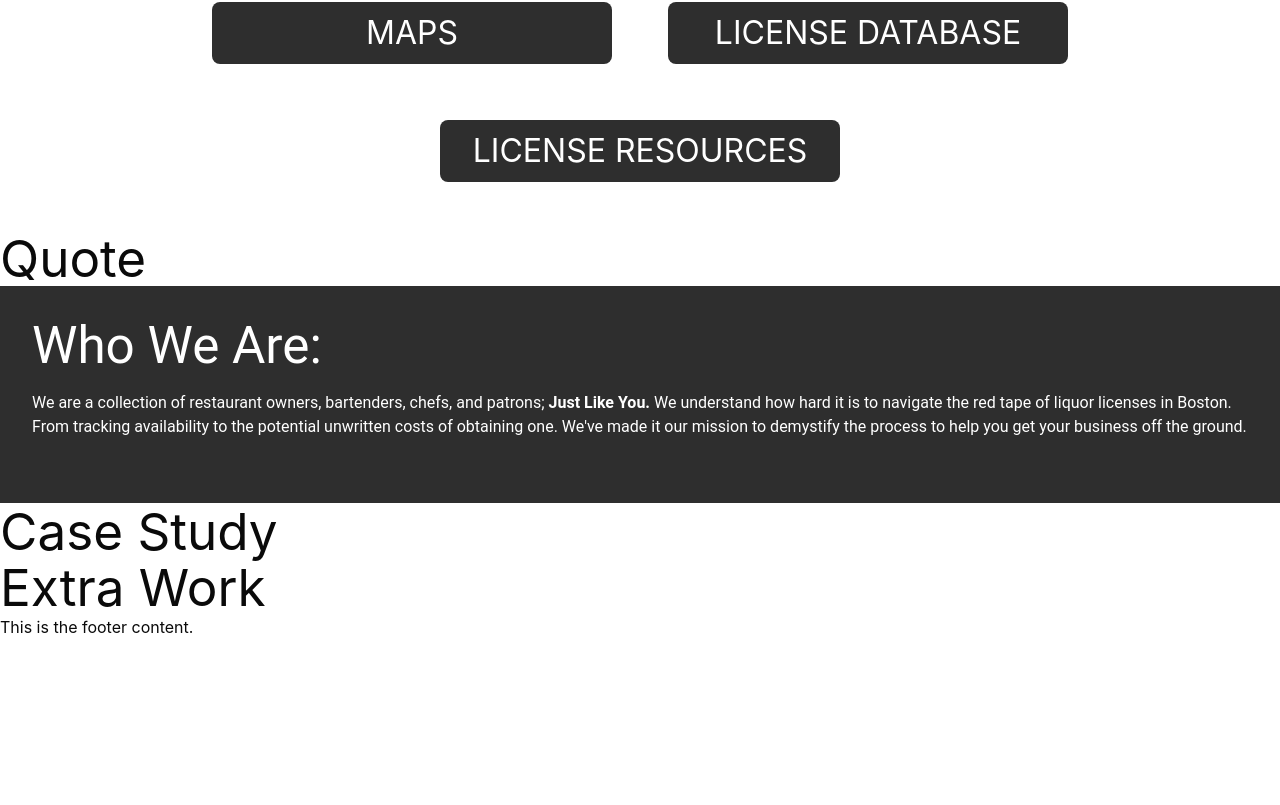
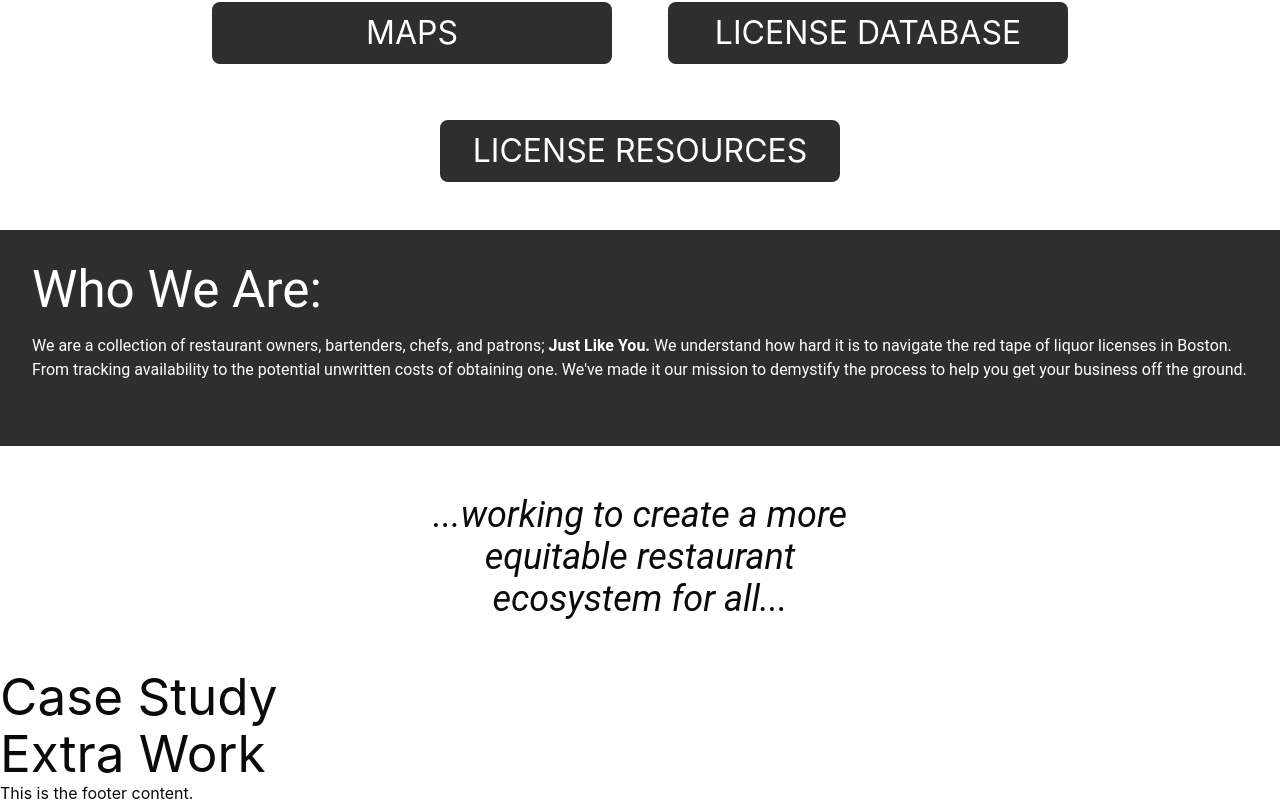
Before and after one commit to seatuna/boston-liquor-license-tracker, a React (Vite) app in the folder client/: page / in a window 1280 px wide. Shown: the part 812-1617 px from the top of the page. Before the commit the page ends 1451 px from the top, so only its background shows below. Built offline with nearby package versions, Linux system fonts and the light colour scheme.

Commit message:
Add Quote Component (#49)
Text and styling for the quote section is completed following the
provided design spec.

```diff
--- a/client/src/components/pages/home/home.tsx
+++ b/client/src/components/pages/home/home.tsx
@@ -11,8 +11,8 @@ const Home = () => {
     <div className="home-page">
       <Hero />
       <Navigation />
+      <AboutUs />
       <Quote />
-      <AboutUs />
       <CaseStudy />
       <ExtraWork />
     </div>
--- a/client/src/components/pages/home/quote.css
+++ b/client/src/components/pages/home/quote.css
@@ -1,2 +1,14 @@
-.home-page quote {
+.quote {
+  width: 100%;
+  text-align: center;
+  padding: 48px 400px;
+  box-sizing: border-box;
 }
+
+.quote h1 {
+  font-family: Lora, Roboto, system-ui, Avenir, Helvetica, Arial, sans-serif;
+  font-size: 36px;
+  font-style: italic;
+  line-height: normal;
+  width: 100%;
+}
--- a/client/src/components/pages/home/quote.tsx
+++ b/client/src/components/pages/home/quote.tsx
@@ -1,9 +1,12 @@
 import './quote.css';
+import { FormattedMessage } from "react-intl";
 
 const Quote = () => {
   return (
     <div className="quote">
-      <h1>Quote</h1>
+      <h1>
+        <FormattedMessage id="home.quote" />
+      </h1>
     </div>
   )
 }
--- a/client/src/data/locales/en-US.json
+++ b/client/src/data/locales/en-US.json
@@ -2,5 +2,6 @@
   "header.maps": "MAPS",
   "header.database": "LICENSE DATABASE",
   "header.resources": "LICENSE RESOURCES",
-  "header.home": "HOME"
+  "header.home": "HOME",
+  "home.quote": "...working to create a more equitable restaurant ecosystem for all..."
 }
--- a/client/src/data/locales/es-ES.json
+++ b/client/src/data/locales/es-ES.json
@@ -2,5 +2,6 @@
   "header.maps": "MAPAS",
   "header.database": "BASE DE DATOS DE LICENCIAS",
   "header.resources": "RECURSOS DE LICENCIAS",
-  "header.home": "INICIOS"
+  "header.home": "INICIOS",
+  "home.quote": ""
 }
```
